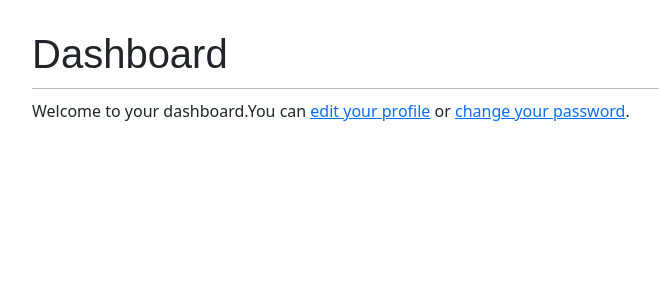
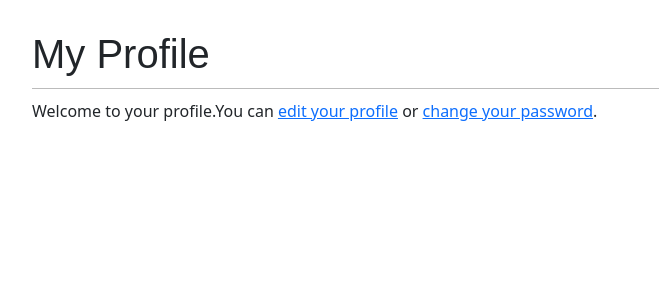
Before and after one commit to Babahasko/hallogram, a Django app: page / in a window 1280 px wide. Shown: the part 53-353 px from the top of the page, without its empty margins (68-727 px from the left). Run offline with Django 5.2, Linux system fonts and the light colour scheme; the visitor is signed in with stand-in values (Sample User, id 1); some libraries are stand-ins or nearby versions; some web fonts are replaced.

Commit message:
Change template account_profile

```diff
--- a/hallogramm/account/templates/account/account_profile.html
+++ b/hallogramm/account/templates/account/account_profile.html
@@ -1,6 +1,6 @@
 {% extends "base.html" %}
-{% block title %}Dashboard{% endblock %}
+{% block title %}My Profile{% endblock %}
 {% block content %}
-    <h1>Dashboard</h1>
-    <p>Welcome to your dashboard.You can <a href="{% url 'edit' %}">edit your profile</a> or <a href="{% url 'password_change' %}">change your password</a>.</p>
+    <h1>My Profile</h1>
+    <p>Welcome to your profile.You can <a href="{% url 'edit' %}">edit your profile</a> or <a href="{% url 'password_change' %}">change your password</a>.</p>
 {% endblock %}
```
